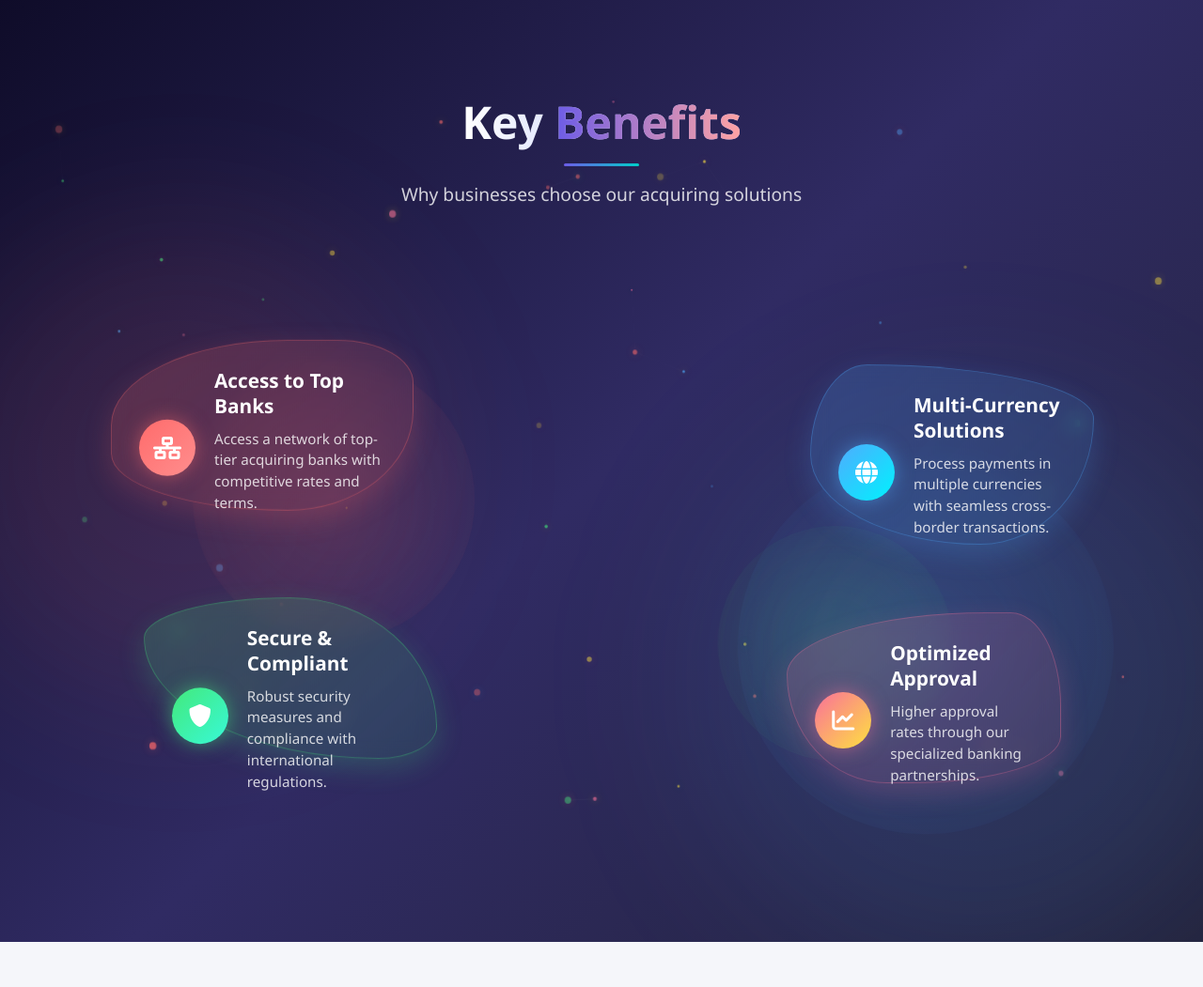
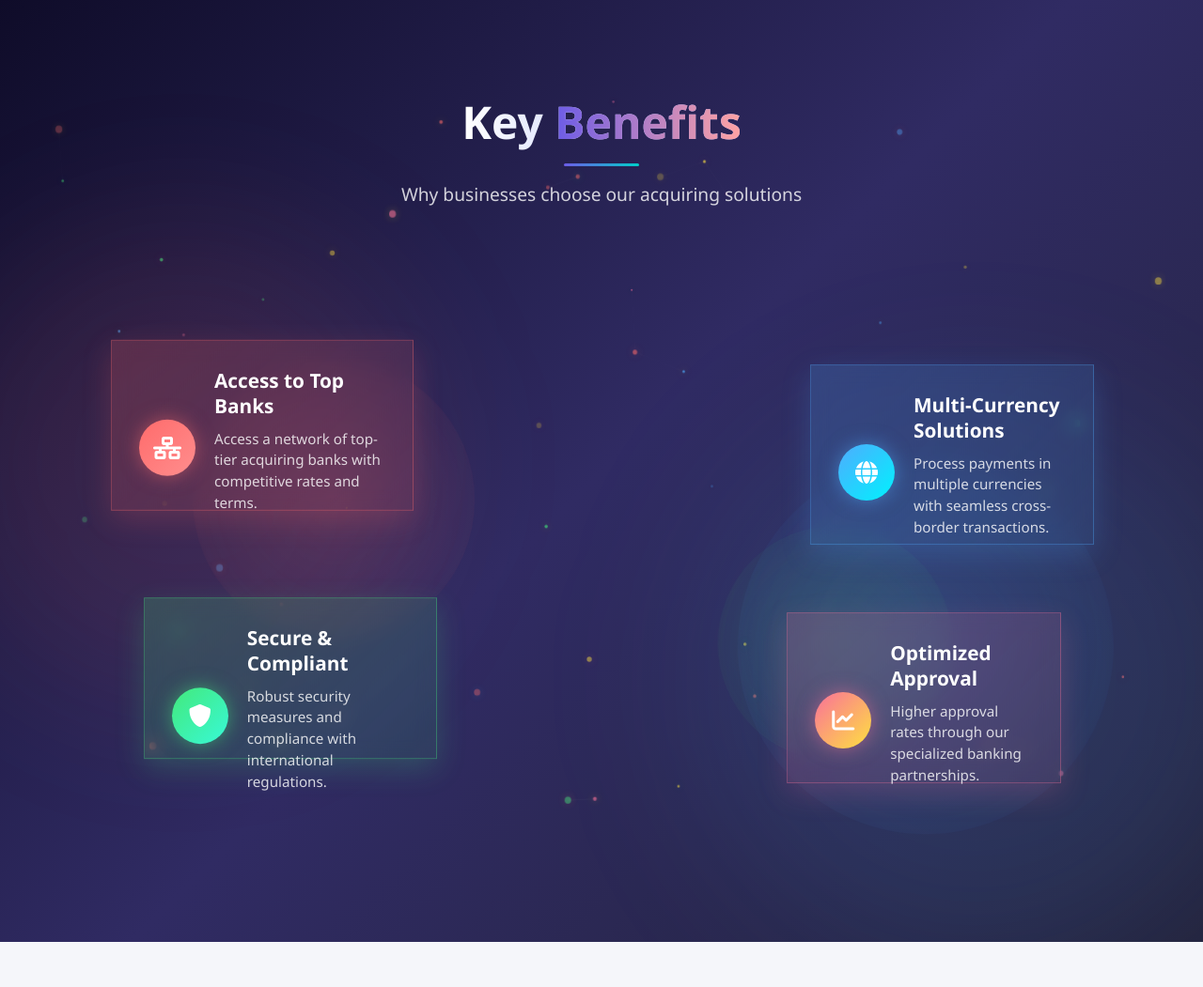
Before and after one commit to usmsam/spacecyber.ru, a Flask app: page / in a window 1280 px wide. Shown: the part 1093-2144 px from the top of the page at 94% size. Run offline with Flask 3, Linux system fonts and the light colour scheme.

Commit message:
pre relize

```diff
--- a/static/css/benefits.css
+++ b/static/css/benefits.css
@@ -166,7 +166,7 @@
 }
 
 .benefit-1::after {
-  border-radius: 70% 30% 50% 70% / 60% 30% 70% 40%;
+  /* border-radius: 70% 30% 50% 70% / 60% 30% 70% 40%; */
   background: linear-gradient(135deg, rgba(255, 107, 107, 0.2), rgba(255, 107, 107, 0.1));
   box-shadow: 0 10px 30px rgba(255, 107, 107, 0.2);
   border: 1px solid rgba(255, 107, 107, 0.3);
@@ -181,7 +181,7 @@
 }
 
 .benefit-2::after {
-  border-radius: 20% 80% 40% 60% / 50% 30% 70% 50%;
+  /* border-radius: 20% 80% 40% 60% / 50% 30% 70% 50%; */
   background: linear-gradient(135deg, rgba(79, 172, 254, 0.2), rgba(79, 172, 254, 0.1));
   box-shadow: 0 10px 30px rgba(79, 172, 254, 0.2);
   border: 1px solid rgba(79, 172, 254, 0.3);
@@ -196,7 +196,7 @@
 }
 
 .benefit-3::after {
-  border-radius: 50% 50% 20% 80% / 25% 80% 20% 75%;
+  /* border-radius: 50% 50% 20% 80% / 25% 80% 20% 75%; */
   background: linear-gradient(135deg, rgba(67, 233, 123, 0.2), rgba(67, 233, 123, 0.1));
   box-shadow: 0 10px 30px rgba(67, 233, 123, 0.2);
   border: 1px solid rgba(67, 233, 123, 0.3);
@@ -211,7 +211,7 @@
 }
 
 .benefit-4::after {
-  border-radius: 80% 20% 60% 40% / 40% 60% 30% 70%;
+  /* border-radius: 80% 20% 60% 40% / 40% 60% 30% 70%; */
   background: linear-gradient(135deg, rgba(250, 112, 154, 0.2), rgba(250, 112, 154, 0.1));
   box-shadow: 0 10px 30px rgba(250, 112, 154, 0.2);
   border: 1px solid rgba(250, 112, 154, 0.3);
--- a/static/css/style.css
+++ b/static/css/style.css
@@ -921,6 +921,10 @@ img {
   background: linear-gradient(130deg, #00b894, #6c5ce7);
 }
 
+.industries .section-title{
+  color: white;
+}
+
 .tab-buttons {
   display: flex;
   justify-content: center;
--- a/templates/index.html
+++ b/templates/index.html
@@ -318,7 +318,7 @@
   <section class="industries" id="industries">
     <div class="container">
       <div class="section-header">
-        <h2 class="section-title">Industries <span>We Serve</span></h2>
+        <h2 class="section-title">Industries We Serve</h2>
         <p class="section-subtitle">
           We help businesses across multiple industries secure the right
           acquiring partnerships
```
